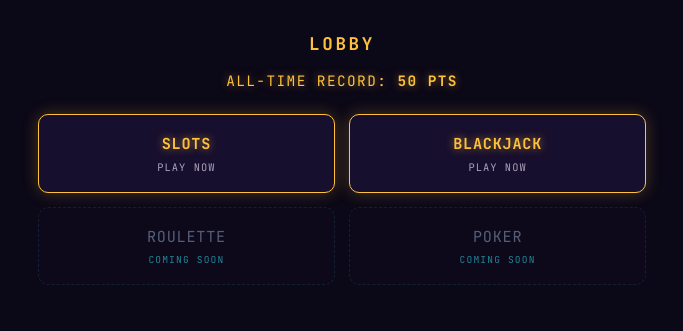
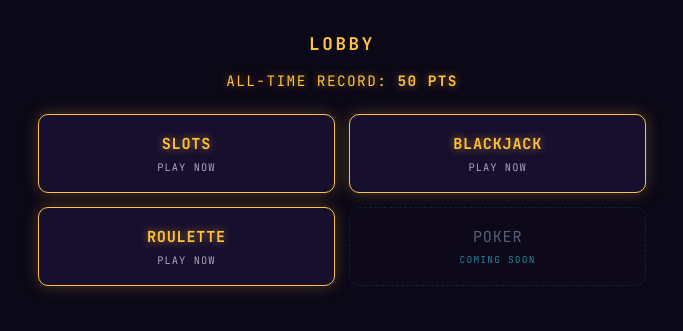
Before and after one commit to Kenneth-Ly/casino, a Flask app: page / in a window 1280 px wide. Shown: the part 71-402 px from the top of the page, without its empty margins (298-981 px from the left). Run offline with Flask 3, Linux system fonts and the light colour scheme; some libraries are stand-ins or nearby versions.

Commit message:
Link lobby's Roulette tile to the live game
Co-Authored-By: Claude Sonnet 5 <noreply@anthropic.com>

```diff
--- a/web/templates/lobby.html
+++ b/web/templates/lobby.html
@@ -17,10 +17,10 @@
     <div class="name">BLACKJACK</div>
     <div class="sub">Play now</div>
   </a>
-  <div class="tile soon">
+  <a class="tile live" href="{{ url_for('roulette_page') }}">
     <div class="name">ROULETTE</div>
-    <div class="sub">Coming soon</div>
-  </div>
+    <div class="sub">Play now</div>
+  </a>
   <div class="tile soon">
     <div class="name">POKER</div>
     <div class="sub">Coming soon</div>
```
